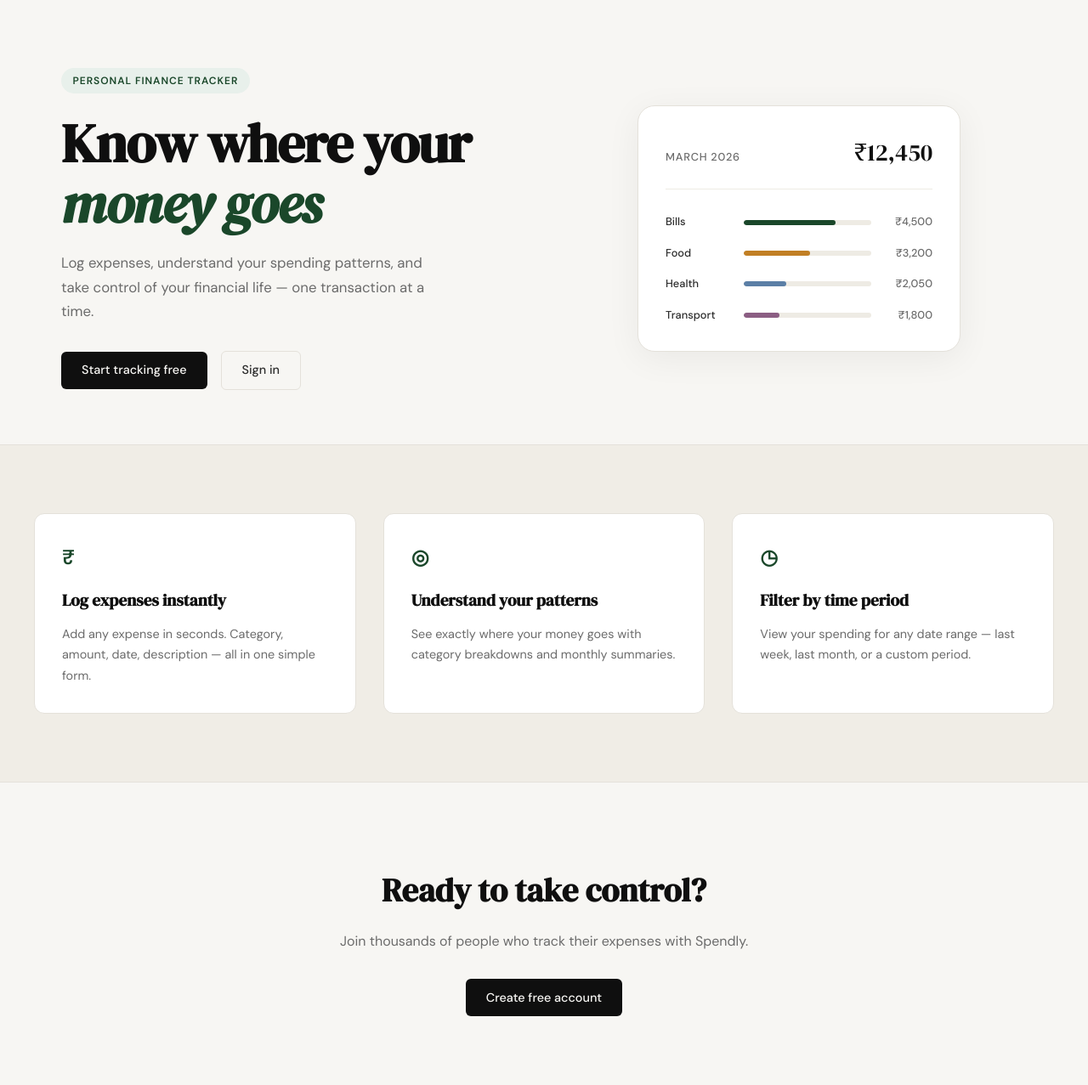
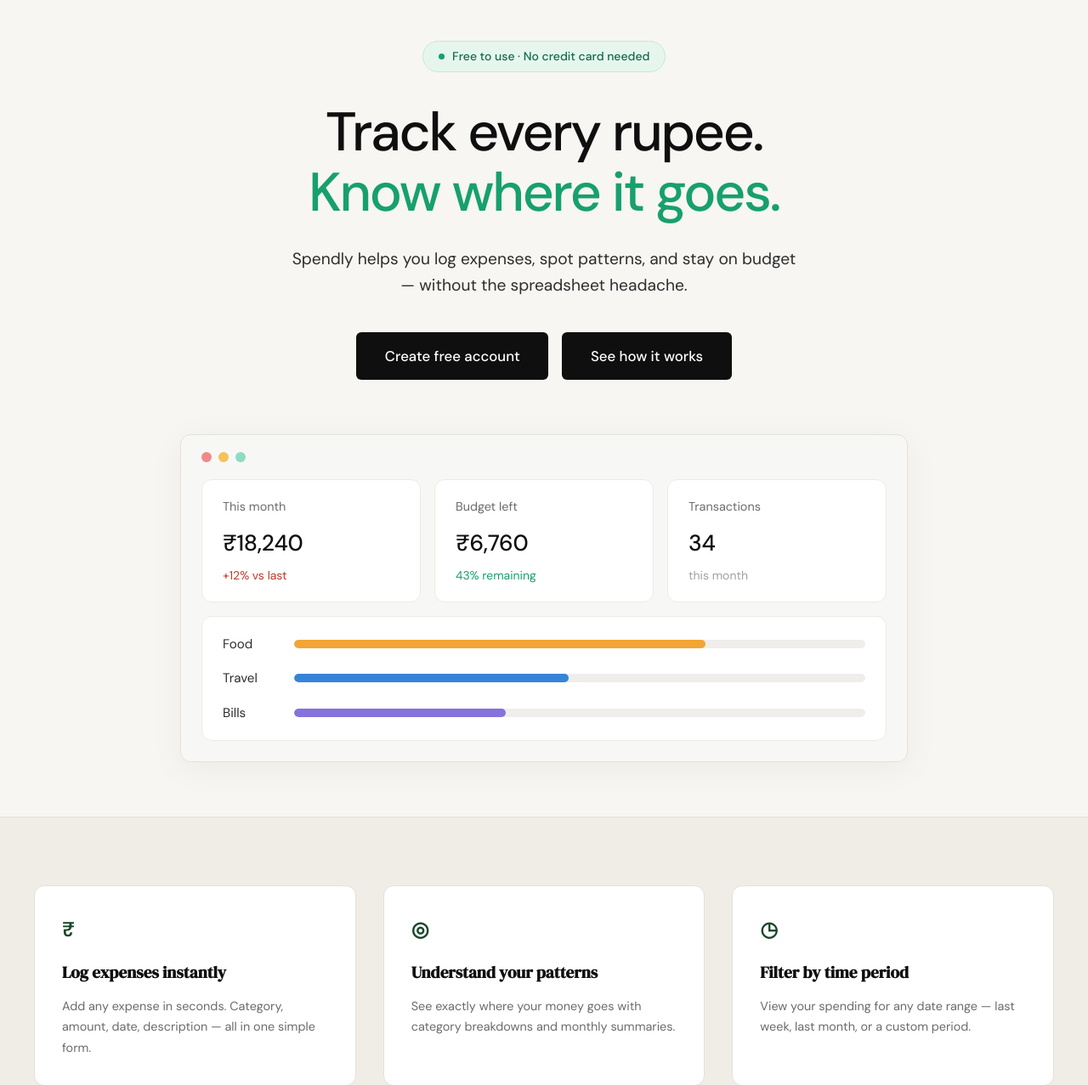
Before and after one commit to Sourav-28/Budget-tracker, a Flask app: page / in a window 1280 px wide. Shown: the part 61-1338 px from the top of the page at 85% size. Run offline with Flask 3, Linux system fonts and the light colour scheme.

Commit message:
landing: redesign hero section to match mockup
Co-Authored-By: Claude Opus 5.5 <noreply@anthropic.com>

```diff
--- /dev/null
+++ b/expense-tracker/static/css/landing.css
@@ -0,0 +1,191 @@
+/* ------------------------------------------------------------------ */
+/* Landing — Hero                                                      */
+/* ------------------------------------------------------------------ */
+
+.lp-hero {
+    --lp-green: #17a06e;
+    --lp-green-dark: #136b4c;
+    --lp-mint: #e6f6ef;
+    --lp-mint-border: #c4e9d8;
+    --lp-red: #c0392b;
+
+    max-width: 920px;
+    margin: 0 auto;
+    padding: 3rem 2rem 4rem;
+    text-align: center;
+}
+
+.lp-badge {
+    display: inline-flex;
+    align-items: center;
+    gap: 0.6rem;
+    background: var(--lp-mint);
+    border: 1px solid var(--lp-mint-border);
+    color: var(--lp-green-dark);
+    font-size: 0.875rem;
+    font-weight: 500;
+    padding: 0.4rem 1.1rem;
+    border-radius: 999px;
+    margin-bottom: 2.25rem;
+}
+
+.lp-badge-dot {
+    width: 7px;
+    height: 7px;
+    border-radius: 50%;
+    background: var(--lp-green);
+}
+
+.lp-title {
+    font-family: var(--font-body);
+    font-weight: 500;
+    font-size: clamp(2.4rem, 6vw, 4rem);
+    line-height: 1.1;
+    letter-spacing: -0.035em;
+    color: var(--ink);
+    margin-bottom: 1.75rem;
+}
+
+.lp-title-accent {
+    display: block;
+    color: var(--lp-green);
+}
+
+.lp-subtitle {
+    font-size: 1.2rem;
+    line-height: 1.6;
+    color: var(--ink-soft);
+    max-width: 600px;
+    margin: 0 auto 2.5rem;
+}
+
+.lp-actions {
+    display: flex;
+    justify-content: center;
+    flex-wrap: wrap;
+    gap: 1rem;
+    margin-bottom: 4rem;
+}
+
+.lp-btn {
+    display: inline-block;
+    background: var(--ink);
+    color: #fff;
+    font-family: var(--font-body);
+    font-size: 1.05rem;
+    font-weight: 500;
+    padding: 0.9rem 2.1rem;
+    border-radius: var(--radius-sm);
+    text-decoration: none;
+    transition: background 0.2s;
+}
+
+.lp-btn:hover { background: var(--lp-green-dark); }
+
+/* ---------- Dashboard preview ---------- */
+
+.lp-preview {
+    text-align: left;
+    background: #f7f7f6;
+    border: 1px solid var(--border);
+    border-radius: var(--radius-md);
+    padding: 1.25rem 1.5rem 1.5rem;
+    box-shadow: 0 8px 40px rgba(0, 0, 0, 0.05);
+}
+
+.lp-window-dots {
+    display: flex;
+    gap: 0.5rem;
+    margin-bottom: 1.25rem;
+}
+
+.lp-window-dots span {
+    width: 12px;
+    height: 12px;
+    border-radius: 50%;
+}
+
+.lp-window-dots span:nth-child(1) { background: #f08a8a; }
+.lp-window-dots span:nth-child(2) { background: #f5c25a; }
+.lp-window-dots span:nth-child(3) { background: #8fdcc2; }
+
+.lp-stats {
+    display: grid;
+    grid-template-columns: repeat(3, 1fr);
+    gap: 1rem;
+    margin-bottom: 1rem;
+}
+
+.lp-card {
+    background: var(--paper-card);
+    border: 1px solid var(--border-soft);
+    border-radius: var(--radius-md);
+    padding: 1.25rem 1.5rem;
+}
+
+.lp-stat-label {
+    font-size: 0.9rem;
+    color: var(--ink-muted);
+    margin-bottom: 0.6rem;
+}
+
+.lp-stat-value {
+    font-size: 1.65rem;
+    font-weight: 500;
+    letter-spacing: -0.01em;
+    color: var(--ink);
+    margin-bottom: 0.35rem;
+}
+
+.lp-stat-note {
+    font-size: 0.875rem;
+    color: var(--ink-faint);
+}
+
+.lp-stat-note.is-up   { color: var(--lp-red); }
+.lp-stat-note.is-good { color: var(--lp-green); }
+
+.lp-bars {
+    display: flex;
+    flex-direction: column;
+    gap: 1rem;
+    padding: 1.25rem 1.5rem;
+}
+
+.lp-bar-row {
+    display: grid;
+    grid-template-columns: 72px 1fr;
+    align-items: center;
+    gap: 0.75rem;
+}
+
+.lp-bar-cat {
+    font-size: 0.95rem;
+    color: var(--ink-soft);
+}
+
+.lp-bar-track {
+    height: 10px;
+    background: #efeeea;
+    border-radius: 999px;
+    overflow: hidden;
+}
+
+.lp-bar {
+    height: 100%;
+    border-radius: 999px;
+}
+
+.lp-bar.food   { background: #f2a535; }
+.lp-bar.travel { background: #3684d8; }
+.lp-bar.bills  { background: #8572dc; }
+
+/* ---------- Responsive ---------- */
+
+@media (max-width: 700px) {
+    .lp-hero { padding: 2.5rem 1rem 3rem; }
+    .lp-subtitle { font-size: 1.05rem; }
+    .lp-stats { grid-template-columns: 1fr; }
+    .lp-preview { padding: 1rem; }
+    .lp-bars { padding: 1.25rem 1rem; }
+}
--- a/expense-tracker/templates/landing.html
+++ b/expense-tracker/templates/landing.html
@@ -2,60 +2,66 @@
 
 {% block title %}Spendly — Track Every Rupee{% endblock %}
 
+{% block head %}
+<link rel="stylesheet" href="{{ url_for('static', filename='css/landing.css') }}">
+{% endblock %}
+
 {% block content %}
 
-<section class="hero">
-    <div class="hero-inner">
-        <div class="hero-badge">Personal Finance Tracker</div>
-        <h1 class="hero-title">
-            Know where your<br>
-            <em>money goes</em>
-        </h1>
-        <p class="hero-subtitle">
-            Log expenses, understand your spending patterns,
-            and take control of your financial life —
-            one transaction at a time.
-        </p>
-        <div class="hero-actions">
-            <a href="{{ url_for('register') }}" class="btn-primary">Start tracking free</a>
-            <a href="{{ url_for('login') }}" class="btn-ghost">Sign in</a>
+<section class="lp-hero">
+    <div class="lp-badge">
+        <span class="lp-badge-dot"></span>
+        Free to use · No credit card needed
+    </div>
+
+    <h1 class="lp-title">
+        Track every rupee.
+        <span class="lp-title-accent">Know where it goes.</span>
+    </h1>
+
+    <p class="lp-subtitle">
+        Spendly helps you log expenses, spot patterns, and stay
+        on budget — without the spreadsheet headache.
+    </p>
+
+    <div class="lp-actions">
+        <a href="{{ url_for('register') }}" class="lp-btn">Create free account</a>
+        <a href="#" class="lp-btn">See how it works</a>
+    </div>
+
+    <div class="lp-preview" aria-hidden="true">
+        <div class="lp-window-dots"><span></span><span></span><span></span></div>
+
+        <div class="lp-stats">
+            <div class="lp-card">
+                <div class="lp-stat-label">This month</div>
+                <div class="lp-stat-value">₹18,240</div>
+                <div class="lp-stat-note is-up">+12% vs last</div>
+            </div>
+            <div class="lp-card">
+                <div class="lp-stat-label">Budget left</div>
+                <div class="lp-stat-value">₹6,760</div>
+                <div class="lp-stat-note is-good">43% remaining</div>
+            </div>
+            <div class="lp-card">
+                <div class="lp-stat-label">Transactions</div>
+                <div class="lp-stat-value">34</div>
+                <div class="lp-stat-note">this month</div>
+            </div>
         </div>
-    </div>
-    <div class="hero-visual">
-        <div class="mock-card">
-            <div class="mock-card-header">
-                <span class="mock-label">March 2026</span>
-                <span class="mock-total">₹12,450</span>
+
+        <div class="lp-card lp-bars">
+            <div class="lp-bar-row">
+                <span class="lp-bar-cat">Food</span>
+                <div class="lp-bar-track"><div class="lp-bar food" style="width: 72%"></div></div>
             </div>
-            <div class="mock-bars">
-                <div class="mock-bar-row">
-                    <span class="mock-cat">Bills</span>
-                    <div class="mock-bar-track">
-                        <div class="mock-bar" style="width: 72%"></div>
-                    </div>
-                    <span class="mock-amt">₹4,500</span>
-                </div>
-                <div class="mock-bar-row">
-                    <span class="mock-cat">Food</span>
-                    <div class="mock-bar-track">
-                        <div class="mock-bar mock-bar-2" style="width: 52%"></div>
-                    </div>
-                    <span class="mock-amt">₹3,200</span>
-                </div>
-                <div class="mock-bar-row">
-                    <span class="mock-cat">Health</span>
-                    <div class="mock-bar-track">
-                        <div class="mock-bar mock-bar-3" style="width: 33%"></div>
-                    </div>
-                    <span class="mock-amt">₹2,050</span>
-                </div>
-                <div class="mock-bar-row">
-                    <span class="mock-cat">Transport</span>
-                    <div class="mock-bar-track">
-                        <div class="mock-bar mock-bar-4" style="width: 28%"></div>
-                    </div>
-                    <span class="mock-amt">₹1,800</span>
-                </div>
+            <div class="lp-bar-row">
+                <span class="lp-bar-cat">Travel</span>
+                <div class="lp-bar-track"><div class="lp-bar travel" style="width: 48%"></div></div>
+            </div>
+            <div class="lp-bar-row">
+                <span class="lp-bar-cat">Bills</span>
+                <div class="lp-bar-track"><div class="lp-bar bills" style="width: 37%"></div></div>
             </div>
         </div>
     </div>
```
